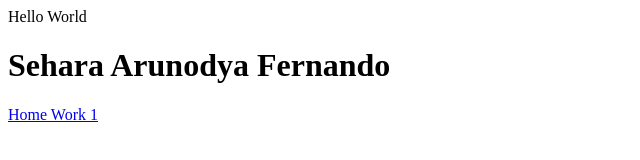
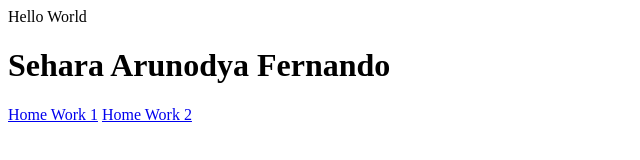
Before and after one commit to Sehara2002/Sehara2002.github.io, a plain HTML site: page index.html in a window 1280 px wide. Shown: the whole page, without its empty margins (0-640 px from the left). Drawn offline with Linux system fonts and the light colour scheme.

Commit message:
Update index.html

```diff
--- a/index.html
+++ b/index.html
@@ -5,4 +5,5 @@
   <p>Hello World</p>
   <h1>Sehara Arunodya Fernando</h1>
   <a href="HTML_Activity_02_225513L.html" target="_blank">Home Work 1</a>
+  <a href="HTML_Activity_03_225513L.html" target="_blank">Home Work 2</a>
 </body>
```
